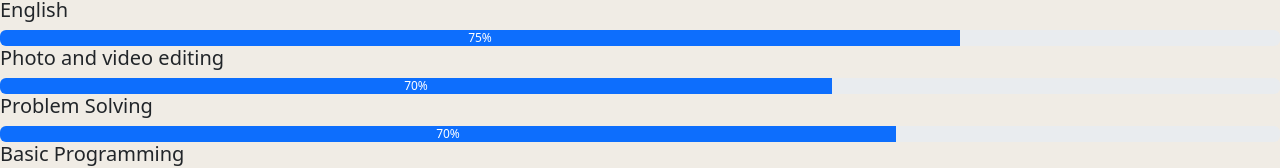
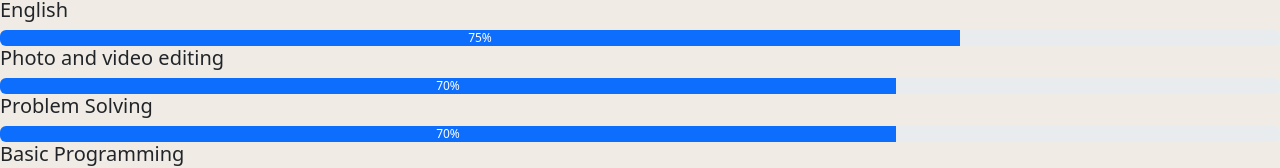
Before and after one commit to sultanmp/sultanmp.github.io, a plain HTML site: page index.html in a window 1280 px wide. Shown: the part 1313-1481 px from the top of the page. Drawn offline with nearby package versions, Linux system fonts and the light colour scheme.

Commit message:
Update index.html

```diff
--- a/index.html
+++ b/index.html
@@ -90,7 +90,7 @@
         <h5>Photo and video editing</h5>
       </div>
       <div class="progress">
-        <div class="progress-bar" role="progressbar" aria-label="Example with label" style="width: 65%;" aria-valuenow="70" aria-valuemin="0" aria-valuemax="100">70%</div>
+        <div class="progress-bar" role="progressbar" aria-label="Example with label" style="width: 70%;" aria-valuenow="70" aria-valuemin="0" aria-valuemax="100">70%</div>
       </div>
       <div class="col text-start">
         <h5>Problem Solving</h5>
```
